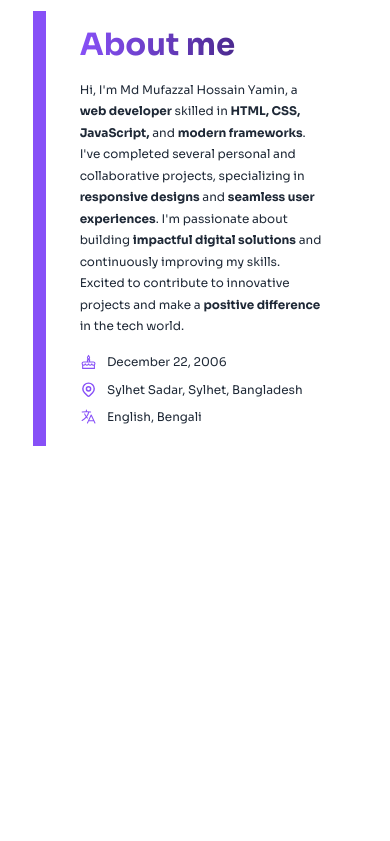
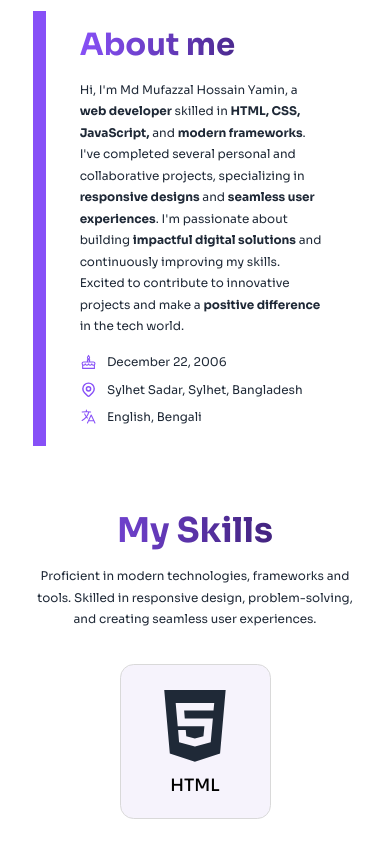
Before and after one commit to Yamin39/yamin-portfolio, a React (Vite) app: page / in a window 390 px wide. Shown: the part 1032-1873 px from the top of the page. Before the commit the page ends 1580 px from the top, so only its background shows below. Built offline with nearby package versions, Linux system fonts and the light colour scheme.

Commit message:
add: My Skills Section

```diff
--- a/src/components/HomeComponents/AboutMe/AboutMe.css
+++ b/src/components/HomeComponents/AboutMe/AboutMe.css
@@ -18,9 +18,3 @@
     left: -1.75rem;
   }
 }
-
-.text-primary-gradient {
-  background: linear-gradient(to right, rgb(135, 80, 247) 0%, rgb(42, 20, 84) 100%);
-  -webkit-background-clip: text;
-  -webkit-text-fill-color: transparent;
-}
--- a/src/components/HomeComponents/AboutMe/AboutMe.jsx
+++ b/src/components/HomeComponents/AboutMe/AboutMe.jsx
@@ -6,7 +6,7 @@ import "./AboutMe.css";
 
 const AboutMe = () => {
   return (
-    <div id="about" className="flex flex-col md:flex-row gap-20 md:gap-10 items-center justify-around my-[7.5rem]">
+    <div id="about" className="flex flex-col md:flex-row gap-20 md:gap-10 items-center justify-around mt-[7.5rem] mb-[3.75rem] sm:mb-[7.5rem]">
       <div className="sm:max-w-[40%]" data-aos="fade-up" data-aos-delay="100">
         <div
           className="relative max-w-[13rem] sm:max-w-[16.25rem] rounded-tl-[3.125rem] sm:rounded-tl-[6.25rem] rounded-br-[3.125rem] sm:rounded-br-[6.25rem] p-[0.375rem] bg-[#F6F3FC]"
--- /dev/null
+++ b/src/components/HomeComponents/MySkills/MySkills.jsx
@@ -0,0 +1,135 @@
+import { FaHtml5, FaNodeJs, FaReact } from "react-icons/fa6";
+import { IoLogoCss3, IoLogoFirebase, IoLogoJavascript } from "react-icons/io5";
+import { RiTailwindCssFill } from "react-icons/ri";
+import { SiExpress, SiMongodb } from "react-icons/si";
+
+const MySkills = () => {
+  const skills = [
+    {
+      name: "HTML",
+      icon: <FaHtml5 className="text-8xl duration-500" />,
+      hoverColor: "#E54C21",
+      aosDelay: "100",
+    },
+    {
+      name: "CSS",
+      icon: <IoLogoCss3 className="text-8xl duration-500" />,
+      hoverColor: "#254BDD",
+      aosDelay: "200",
+    },
+    {
+      name: "Tailwind CSS",
+      icon: <RiTailwindCssFill className="text-8xl duration-500" />,
+      hoverColor: "#16B6B0",
+      aosDelay: "300",
+    },
+    {
+      name: "JavaScript",
+      icon: <IoLogoJavascript className="text-8xl duration-500" />,
+      hoverColor: "#e6d346",
+      aosDelay: "400",
+    },
+    {
+      name: "Firebase",
+      icon: <IoLogoFirebase className="text-8xl duration-500" />,
+      hoverColor: "#f47811",
+      aosDelay: "500",
+    },
+    {
+      name: "ReactJS",
+      icon: <FaReact className="text-8xl duration-500" />,
+      hoverColor: "#58C4DC",
+      aosDelay: "600",
+    },
+    {
+      name: "NodeJS",
+      icon: <FaNodeJs className="text-8xl duration-500" />,
+      hoverColor: "#6DA55F",
+      aosDelay: "700",
+    },
+    {
+      name: "ExpressJS",
+      icon: <SiExpress className="text-8xl duration-500" />,
+      hoverColor: "#B0C1D4",
+      aosDelay: "800",
+    },
+    {
+      name: "MongoDB",
+      icon: <SiMongodb className="text-8xl duration-500" />,
+      hoverColor: "#00684A",
+      aosDelay: "900",
+    },
+  ];
+
+  const tools = [
+    "Git",
+    "Bootstrap",
+    "DaisyUI",
+    "MUI",
+    "Swiper",
+    "Flowbite",
+    "Framer",
+    "NPM",
+    "React Hook Form",
+    "React Router",
+    "TanStack Query",
+    "Jwt",
+    "Figma",
+    "Canva",
+    "Photoshop",
+  ];
+  return (
+    <div id="skills" className="mb-20">
+      <div className="max-w-[41.25rem] mx-auto text-center">
+        <h1 className="text-primary-gradient text-[2.5rem] font-bold" data-aos="fade-up" data-aos-delay="100">
+          My Skills
+        </h1>
+        <p className="text-sm sm:text-base leading-[1.8] sm:leading-[1.7]" data-aos="fade-up" data-aos-delay="150">
+          Proficient in modern technologies, frameworks and tools. Skilled in responsive design, problem-solving, and creating seamless user experiences.
+        </p>
+      </div>
+
+      {/* <div className="grid gap-8 grid-cols-2 sm:grid-cols-3 md:grid-cols-6 mt-10"> */}
+      <div className="max-w-[1382px] mx-auto flex flex-wrap justify-center items-center gap-8 mt-10">
+        {skills.map((skill, i) => (
+          <div
+            key={i}
+            className={`min-w-[11.0625rem] fit flex flex-col justify-center items-center cursor-pointer hover:text-[${skill.hoverColor}] duration-500 p-6 sm:p-10 rounded-2xl bg-[#F6F3FC] border-[#D9D9D9] border-[0.05rem] sm:tooltip`}
+            data-tip={skill.name}
+            data-aos="fade-up"
+            data-aos-delay={skill.aosDelay}
+          >
+            {skill.icon}
+            <p className="text-xl font-medium mt-2 text-center block sm:hidden duration-500" style={{ color: "black" }}>
+              {skill.name}
+            </p>
+          </div>
+        ))}
+      </div>
+
+      <div className="mt-9 space-y-4">
+        <div>
+          <p className="text-2xl font-semibold w-max" data-aos="fade-up" data-aos-delay="100">
+            Other tools i use
+          </p>
+        </div>
+        <div>
+          <ul className="flex flex-wrap gap-4">
+            {tools.map((tool, i) => (
+              <li
+                key={i}
+                className="border border-primary-color bg-[#8850f711] rounded-full px-6 py-2 text-primary-color font-semibold text-sm"
+                data-aos="fade-up"
+                data-aos-delay={i + "00"}
+              >
+                {tool}
+              </li>
+            ))}
+          </ul>
+        </div>
+      </div>
+    </div>
+  );
+};
+
+export default MySkills;
--- a/src/components/HomeComponents/Stats/Stats.jsx
+++ b/src/components/HomeComponents/Stats/Stats.jsx
@@ -41,8 +41,8 @@ const Stats = () => {
             className="flex-1 flex flex-col sm:flex-row gap-2 sm:gap-4 sm:items-center justify-start"
             data-aos={(i + 1) % 2 === 0 ? "fade-up" : "fade-down"}
             data-aos-once={true}
-            data-aos-delay={`${stat.aosDelay}`}
-            // data-aos-delay="400"
+            // data-aos-delay={`${stat.aosDelay}`}
+            data-aos-delay="120"
           >
             <div className="text-4xl xl:text-6xl font-extrabold xl:justify-start text-[#7331f8]">
               <CountUp end={stat.num} duration={4} />+
--- a/src/index.css
+++ b/src/index.css
@@ -37,6 +37,12 @@ body {
   line-height: 2;
 }
 
+.text-primary-gradient {
+  background: linear-gradient(to right, rgb(135, 80, 247) 0%, rgb(42, 20, 84) 100%);
+  -webkit-background-clip: text;
+  -webkit-text-fill-color: transparent;
+}
+
 @media screen and (max-width: 640px) {
   html {
     font-size: 3.5vw;
--- a/src/layout/Root.jsx
+++ b/src/layout/Root.jsx
@@ -58,8 +58,8 @@ const Root = () => {
           outerScale={2}
           outerAlpha={0}
           hasBlendMode={true}
-          // showSystemCursor={true}
-          showSystemCursor={window.innerWidth >= 768 ? false : true}
+          showSystemCursor={true}
+          // showSystemCursor={window.innerWidth >= 768 ? false : true}
           innerStyle={{
             backgroundColor: "black",
           }}
--- a/src/pages/Home/Home.jsx
+++ b/src/pages/Home/Home.jsx
@@ -1,5 +1,6 @@
 import AboutMe from "../../components/HomeComponents/AboutMe/AboutMe";
 import Banner from "../../components/HomeComponents/Banner/Banner";
+import MySkills from "../../components/HomeComponents/MySkills/MySkills";
 import Stats from "../../components/HomeComponents/Stats/Stats";
 
 const Home = () => {
@@ -8,6 +9,7 @@ const Home = () => {
       <Banner></Banner>
       <Stats></Stats>
       <AboutMe></AboutMe>
+      <MySkills></MySkills>
     </div>
   );
 };
```
